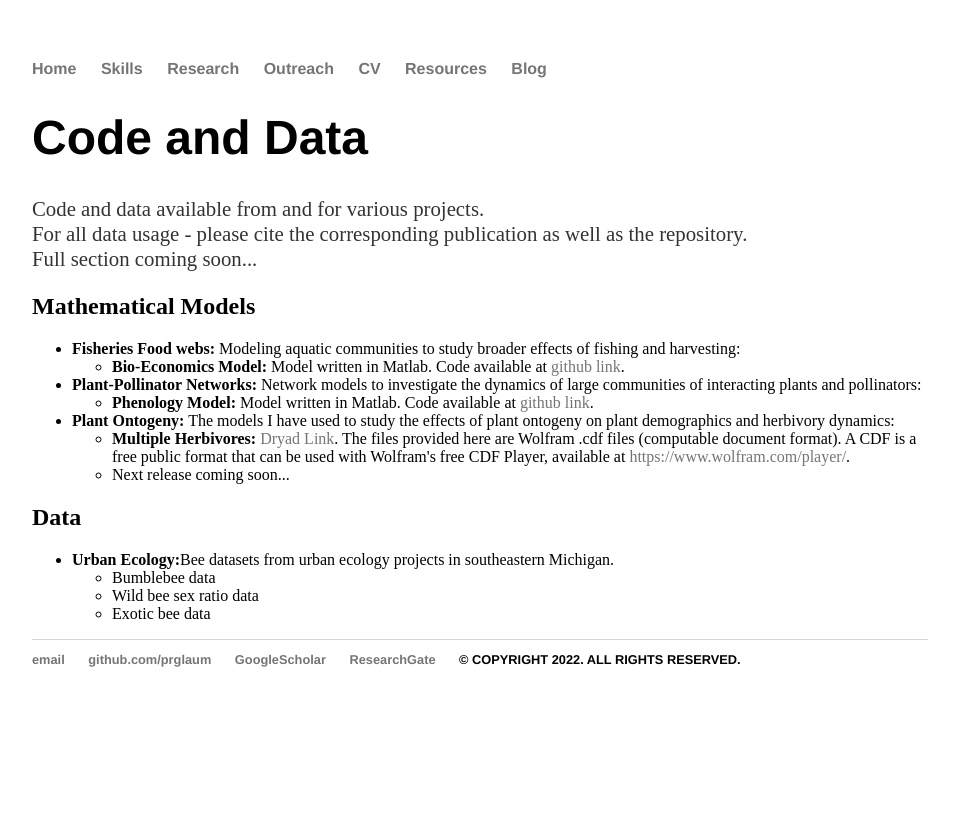
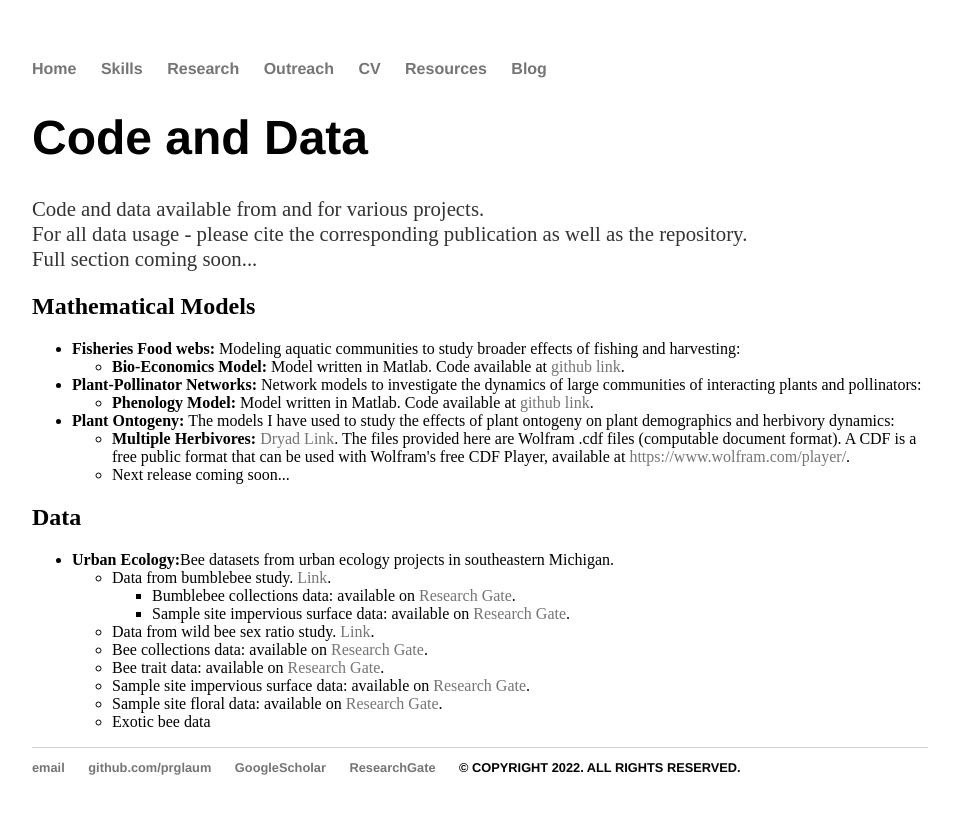
Before and after one commit to prglaum/prglaum.github.io, a Jekyll site: the page built from resources/index.html, in a window 1280 px wide. Shown: the top 814 px of the page, without its empty margins (160-1119 px from the left). Built offline with Jekyll 4.4.1, drawn with Linux system fonts in a browser that asks for light colours.

Commit message:
Update index.html

```diff
--- a/resources/index.html
+++ b/resources/index.html
@@ -34,8 +34,16 @@ title: Code and Data
 <ul>
 	<li><b>Urban Ecology:</b>Bee datasets from urban ecology projects in southeastern Michigan.</li>
 		<ul>
-			<li>Bumblebee data</li>
-			<li>Wild bee sex ratio data</li>
+			<li>Data from bumblebee study. <a href="https://www.researchgate.net/publication/317022306_Big_city_Bombus_Using_natural_history_and_land-use_history_to_find_significant_environmental_drivers_in_bumble-bee_declines_in_urban_development" target="_blank" rel="noopener noreferrer">Link</a>. </li>
+			<ul>
+				<li>Bumblebee collections data: available on <a href="https://www.researchgate.net/publication/317327655_Bumble_bee_collections_data" target="_blank" rel="noopener noreferrer">Research Gate</a>. </li>
+				<li>Sample site impervious surface data: available on <a href="https://www.researchgate.net/publication/317327568_Impervious_Surface_Data" target="_blank" rel="noopener noreferrer">Research Gate</a>. </li>
+			</ul>
+			<li>Data from wild bee sex ratio study. <a href="https://www.researchgate.net/publication/331551482_Changes_in_adult_sex_ratio_in_wild_bee_communities_are_linked_to_urbanization" target="_blank" rel="noopener noreferrer">Link</a>. </li>
+				<li>Bee collections data: available on <a href="https://www.researchgate.net/publication/331699160_Supplementary_Material_2" target="_blank" rel="noopener noreferrer">Research Gate</a>. </li>
+				<li>Bee trait data: available on <a href="https://www.researchgate.net/publication/331699080_Supplementary_Material_3" target="_blank" rel="noopener noreferrer">Research Gate</a>. </li>
+				<li>Sample site impervious surface data: available on <a href="https://www.researchgate.net/publication/331699162_Supplementary_Material_4" target="_blank" rel="noopener noreferrer">Research Gate</a>. </li>
+				<li>Sample site floral data: available on <a href="https://www.researchgate.net/publication/331699007_Supplementary_Material_5" target="_blank" rel="noopener noreferrer">Research Gate</a>. </li>
 			<li>Exotic bee data</li>
 		</ul>
 </ul>
```
